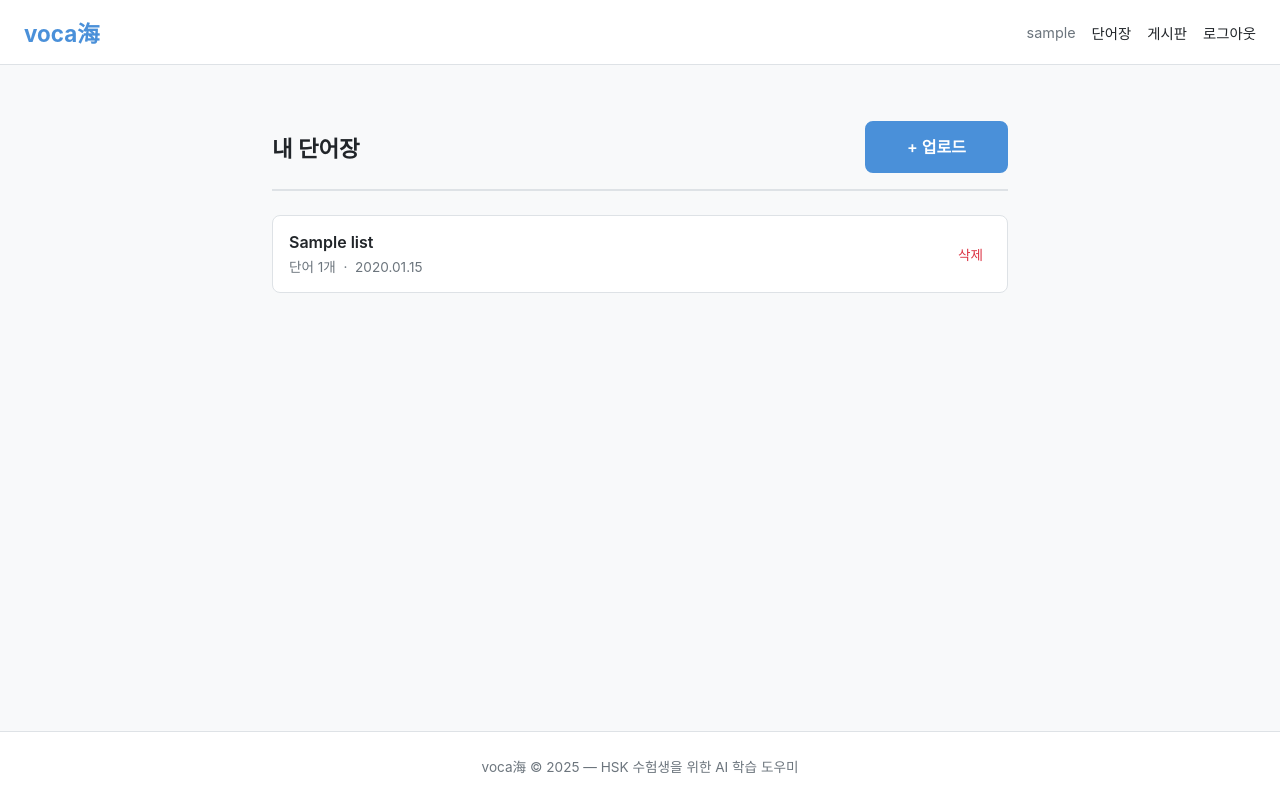
After one commit to asteria412/vocahigh-V2, a Flask app: page /vocab/ in a window 1280 px wide. The commit adds this page. Run offline with Flask 3, Linux system fonts and the light colour scheme; a user stored in the database is signed in; tables that the repository leaves empty hold one stand-in row (values such as "Sample post").

Commit message:
Day 4: 단어장 업로드 Blueprint + DB 모델 추가
- models: VocabList, VocabWord, Score 테이블
- blueprints/vocab: PDF/TXT 업로드 → 파싱 → 검토 → DB 저장
- core/vocab_parser.py 연결 (change_text_to_vocab_df)
- templates/vocab: index, upload, review, detail
- CSS: 카드목록, 파일드롭존, 단어테이블, 빈상태 스타일
- navbar에 단어장 링크 추가

Co-Authored-By: Claude Sonnet 4.6 <noreply@anthropic.com>

```diff
--- /dev/null
+++ b/blueprints/vocab/__init__.py
@@ -0,0 +1,5 @@
+from flask import Blueprint
+
+vocab_bp = Blueprint('vocab', __name__)
+
+from blueprints.vocab import routes
--- /dev/null
+++ b/blueprints/vocab/routes.py
@@ -0,0 +1,217 @@
+# =====================================================================
+# blueprints/vocab/routes.py - 단어장 업로드 & 관리
+# =====================================================================
+# 흐름:
+# 1. 사용자가 PDF/TXT 업로드
+# 2. core/로 텍스트 추출 + 파싱
+# 3. services/llm.py로 AI 보정
+# 4. 사용자가 결과 검토 (수정 가능)
+# 5. DB에 저장
+# =====================================================================
+
+import io
+import json
+from flask import render_template, request, redirect, url_for, flash, session
+from flask_login import login_required, current_user
+from extensions import db
+from models.vocab_list import VocabList
+from models.vocab_word import VocabWord
+from core.vocab_parser import change_text_to_vocab_df
+from blueprints.vocab import vocab_bp
+
+# V1의 PDF 로더 재사용
+import fitz  # PyMuPDF
+
+
+def extract_text_from_file(file):
+    """
+    업로드된 파일에서 텍스트 추출.
+    Flask의 FileStorage 객체를 받아서 문자열로 반환.
+    PDF와 TXT 모두 처리.
+    """
+    filename = file.filename.lower()
+    file_bytes = file.read()
+
+    if filename.endswith('.pdf'):
+        # PyMuPDF로 PDF 텍스트 추출
+        doc = fitz.open(stream=file_bytes, filetype='pdf')
+        text = ''
+        for page in doc:
+            text += page.get_text()
+        doc.close()
+
+        # V1과 동일한 손상 감지 로직
+        total_chars = len(text)
+        readable = sum(1 for c in text if c.isprintable() and not c.isspace())
+        if total_chars > 0 and readable / total_chars < 0.8:
+            return None  # 손상된 파일
+
+        return text
+
+    elif filename.endswith('.txt'):
+        # TXT 파일: UTF-8로 디코딩
+        try:
+            return file_bytes.decode('utf-8')
+        except UnicodeDecodeError:
+            return file_bytes.decode('cp949', errors='ignore')
+
+    return None
+
+
+# -------------------------------------------------------------------
+# 내 단어장 목록
+# -------------------------------------------------------------------
+@vocab_bp.route('/')
+@login_required
+def index():
+    # 로그인한 사용자의 단어장 목록 조회 (최신순)
+    vocab_lists = VocabList.query.filter_by(user_id=current_user.id)\
+                                 .order_by(VocabList.created_at.desc()).all()
+    return render_template('vocab/index.html', vocab_lists=vocab_lists)
+
+
+# -------------------------------------------------------------------
+# 단어장 업로드
+# -------------------------------------------------------------------
+@vocab_bp.route('/upload', methods=['GET', 'POST'])
+@login_required
+def upload():
+    if request.method == 'POST':
+        file = request.files.get('file')
+        list_name = request.form.get('list_name', '').strip()
+
+        # 파일 유무 확인
+        if not file or file.filename == '':
+            flash('파일을 선택해주세요.', 'danger')
+            return render_template('vocab/upload.html')
+
+        # 확장자 확인
+        if not (file.filename.lower().endswith('.pdf') or
+                file.filename.lower().endswith('.txt')):
+            flash('PDF 또는 TXT 파일만 업로드할 수 있어요.', 'danger')
+            return render_template('vocab/upload.html')
+
+        # 단어장 이름 기본값: 파일명
+        if not list_name:
+            list_name = file.filename.rsplit('.', 1)[0]
+
+        # 텍스트 추출
+        text = extract_text_from_file(file)
+        if text is None:
+            flash('파일을 읽을 수 없어요. 손상된 파일이거나 지원하지 않는 형식이에요.', 'danger')
+            return render_template('vocab/upload.html')
+
+        # 단어 파싱 (V1 core/vocab_parser.py 재사용)
+        df = change_text_to_vocab_df(text)
+        if df is None or df.empty:
+            flash('단어를 찾을 수 없어요. 파일 내용을 확인해주세요.', 'danger')
+            return render_template('vocab/upload.html')
+
+        # 파싱 결과를 세션에 임시 저장 (검토 화면으로 넘기기 위해)
+        words_data = df.to_dict('records')
+        session['pending_vocab'] = {
+            'list_name': list_name,
+            'words': words_data
+        }
+
+        flash(f'{len(words_data)}개 단어를 찾았어요. 내용을 확인해주세요.', 'success')
+        return redirect(url_for('vocab.review'))
+
+    return render_template('vocab/upload.html')
+
+
+# -------------------------------------------------------------------
+# 파싱 결과 검토 & 저장
+# -------------------------------------------------------------------
+@vocab_bp.route('/review', methods=['GET', 'POST'])
+@login_required
+def review():
+    # 세션에 대기 중인 단어 데이터가 없으면 업로드 페이지로
+    pending = session.get('pending_vocab')
+    if not pending:
+        return redirect(url_for('vocab.upload'))
+
+    if request.method == 'POST':
+        list_name = request.form.get('list_name', pending['list_name']).strip()
+
+        # 폼에서 수정된 단어 데이터 수집
+        # 체크박스로 제외한 단어는 포함하지 않음
+        selected_indices = request.form.getlist('selected')
+        words = pending['words']
+
+        saved_words = []
+        for i in selected_indices:
+            idx = int(i)
+            if idx < len(words):
+                word = words[idx]
+                # 수정된 값이 있으면 그걸로 교체
+                word['zh']     = request.form.get(f'zh_{idx}', word.get('zh', '')).strip()
+                word['pinyin'] = request.form.get(f'pinyin_{idx}', word.get('pinyin', '')).strip()
+                word['ko']     = request.form.get(f'ko_{idx}', word.get('ko', '')).strip()
+                word['pos']    = request.form.get(f'pos_{idx}', word.get('pos', '')).strip()
+                if word['zh'] and word['ko']:  # 한자와 의미가 있는 것만 저장
+                    saved_words.append(word)
+
+        if not saved_words:
+            flash('저장할 단어가 없어요. 최소 1개 이상 선택해주세요.', 'danger')
+            return render_template('vocab/review.html',
+                                   list_name=pending['list_name'],
+                                   words=pending['words'])
+
+        # DB에 저장
+        new_list = VocabList(user_id=current_user.id, name=list_name)
+        db.session.add(new_list)
+        db.session.flush()  # ID 먼저 확보
+
+        for w in saved_words:
+            new_word = VocabWord(
+                vocab_list_id=new_list.id,
+                zh=w.get('zh', ''),
+                pinyin=w.get('pinyin', ''),
+                ko=w.get('ko', ''),
+                pos=w.get('pos', '')
+            )
+            db.session.add(new_word)
+
+        db.session.commit()
+
+        # 세션 정리
+        session.pop('pending_vocab', None)
+
+        flash(f'"{list_name}" 단어장에 {len(saved_words)}개 단어를 저장했어요!', 'success')
+        return redirect(url_for('vocab.index'))
+
+    return render_template('vocab/review.html',
+                           list_name=pending['list_name'],
+                           words=pending['words'])
+
+
+# -------------------------------------------------------------------
+# 단어장 상세 보기
+# -------------------------------------------------------------------
+@vocab_bp.route('/<int:list_id>')
+@login_required
+def detail(list_id):
+    vocab_list = VocabList.query.filter_by(
+        id=list_id, user_id=current_user.id
+    ).first_or_404()
+
+    words = vocab_list.words.all()
+    return render_template('vocab/detail.html', vocab_list=vocab_list, words=words)
+
+
+# -------------------------------------------------------------------
+# 단어장 삭제
+# -------------------------------------------------------------------
+@vocab_bp.route('/<int:list_id>/delete', methods=['POST'])
+@login_required
+def delete(list_id):
+    vocab_list = VocabList.query.filter_by(
+        id=list_id, user_id=current_user.id
+    ).first_or_404()
+
+    db.session.delete(vocab_list)
+    db.session.commit()
+
+    flash(f'"{vocab_list.name}" 단어장을 삭제했어요.', 'info')
+    return redirect(url_for('vocab.index'))
--- a/models/__init__.py
+++ b/models/__init__.py
@@ -1,5 +1,7 @@
-# models 패키지 초기화 파일
-# 여기에 모델들을 임포트해두면 app factory에서 한 번에 불러올 수 있어.
+# models 패키지 - 전체 모델 임포트
 from .user import User
 from .post import Post
 from .reply import Reply
+from .vocab_list import VocabList
+from .vocab_word import VocabWord
+from .score import Score
--- a/static/css/style.css
+++ b/static/css/style.css
@@ -365,6 +365,170 @@ a:hover {
 }
 
 /* -------------------------------------------------------------------
+   페이지 공통 레이아웃
+   ------------------------------------------------------------------- */
+.page-header {
+    display: flex;
+    justify-content: space-between;
+    align-items: center;
+    margin-bottom: var(--space-lg);
+    padding-bottom: var(--space-md);
+    border-bottom: 2px solid var(--color-border);
+}
+
+.page-title {
+    font-size: 1.4rem;
+    font-weight: 700;
+}
+
+.page-desc {
+    color: var(--color-text-muted);
+    font-size: 0.9rem;
+    margin-bottom: var(--space-lg);
+}
+
+/* -------------------------------------------------------------------
+   카드 목록 (단어장 목록 등)
+   ------------------------------------------------------------------- */
+.card-list {
+    list-style: none;
+    display: flex;
+    flex-direction: column;
+    gap: var(--space-sm);
+}
+
+.card {
+    background: var(--color-surface);
+    border: 1px solid var(--color-border);
+    border-radius: var(--radius-md);
+    padding: var(--space-md);
+    display: flex;
+    justify-content: space-between;
+    align-items: center;
+}
+
+.card__link {
+    text-decoration: none;
+    color: inherit;
+    flex: 1;
+}
+
+.card__title {
+    font-weight: 600;
+    font-size: 1rem;
+    margin-bottom: 4px;
+}
+
+.card__meta {
+    font-size: 0.85rem;
+    color: var(--color-text-muted);
+}
+
+/* -------------------------------------------------------------------
+   빈 상태
+   ------------------------------------------------------------------- */
+.empty-state {
+    text-align: center;
+    padding: var(--space-xl);
+    color: var(--color-text-muted);
+    display: flex;
+    flex-direction: column;
+    align-items: center;
+    gap: var(--space-md);
+}
+
+/* -------------------------------------------------------------------
+   파일 업로드 드롭존
+   ------------------------------------------------------------------- */
+.file-drop {
+    display: flex;
+    flex-direction: column;
+    align-items: center;
+    justify-content: center;
+    gap: var(--space-sm);
+    border: 2px dashed var(--color-border);
+    border-radius: var(--radius-md);
+    padding: var(--space-xl);
+    cursor: pointer;
+    transition: border-color 0.2s;
+    text-align: center;
+}
+
+.file-drop:hover {
+    border-color: var(--color-primary);
+}
+
+.file-drop__icon { font-size: 2rem; }
+.file-drop__text { font-weight: 600; font-size: 0.95rem; }
+.file-drop__hint { font-size: 0.8rem; color: var(--color-text-muted); }
+.file-drop__input { display: none; }
+
+/* -------------------------------------------------------------------
+   단어 테이블
+   ------------------------------------------------------------------- */
+.word-table-wrap {
+    overflow-x: auto;
+    border-radius: var(--radius-md);
+    border: 1px solid var(--color-border);
+}
+
+.word-table {
+    width: 100%;
+    border-collapse: collapse;
+    font-size: 0.9rem;
+}
+
+.word-table th {
+    background: var(--color-bg);
+    padding: var(--space-sm) var(--space-md);
+    text-align: left;
+    font-weight: 600;
+    border-bottom: 2px solid var(--color-border);
+    white-space: nowrap;
+}
+
+.word-table td {
+    padding: var(--space-sm) var(--space-md);
+    border-bottom: 1px solid var(--color-border);
+    vertical-align: middle;
+}
+
+.word-table tr:last-child td { border-bottom: none; }
+
+.form-input--sm {
+    padding: 4px 8px;
+    font-size: 0.85rem;
+    min-height: 36px;
+    min-width: 60px;
+}
+
+/* 전체선택/개수 컨트롤 */
+.review-controls {
+    display: flex;
+    justify-content: space-between;
+    align-items: center;
+    margin-bottom: var(--space-md);
+}
+
+/* 아이콘 버튼 (삭제 등) */
+.btn-icon {
+    background: none;
+    border: none;
+    cursor: pointer;
+    font-size: 0.85rem;
+    padding: var(--space-xs) var(--space-sm);
+    border-radius: var(--radius-sm);
+}
+
+.btn-icon--danger {
+    color: var(--color-danger);
+}
+
+.btn-icon--danger:hover {
+    background: #FEE2E2;
+}
+
+/* -------------------------------------------------------------------
    푸터
    ------------------------------------------------------------------- */
 .footer {
--- a/templates/base.html
+++ b/templates/base.html
@@ -36,6 +36,7 @@
             {% if current_user.is_authenticated %}
                 <!-- 로그인 상태 -->
                 <span class="nav-nickname">{{ current_user.nickname }}</span>
+                <a href="{{ url_for('vocab.index') }}" class="nav-link">단어장</a>
                 <a href="{{ url_for('board.list') }}" class="nav-link">게시판</a>
                 <a href="{{ url_for('auth.logout') }}" class="nav-link">로그아웃</a>
             {% else %}
--- /dev/null
+++ b/templates/vocab/index.html
@@ -0,0 +1,36 @@
+{% extends 'base.html' %}
+{% block title %}내 단어장 — voca海{% endblock %}
+
+{% block content %}
+<div class="page">
+    <div class="page-header">
+        <h2 class="page-title">내 단어장</h2>
+        <a href="{{ url_for('vocab.upload') }}" class="btn btn--primary">+ 업로드</a>
+    </div>
+
+    {% if vocab_lists %}
+        <ul class="card-list">
+            {% for vl in vocab_lists %}
+            <li class="card">
+                <a href="{{ url_for('vocab.detail', list_id=vl.id) }}" class="card__link">
+                    <div class="card__title">{{ vl.name }}</div>
+                    <div class="card__meta">
+                        단어 {{ vl.words.count() }}개 &nbsp;·&nbsp;
+                        {{ vl.created_at.strftime('%Y.%m.%d') }}
+                    </div>
+                </a>
+                <form method="POST" action="{{ url_for('vocab.delete', list_id=vl.id) }}"
+                      onsubmit="return confirm('정말 삭제할까요?')">
+                    <button type="submit" class="btn-icon btn-icon--danger">삭제</button>
+                </form>
+            </li>
+            {% endfor %}
+        </ul>
+    {% else %}
+        <div class="empty-state">
+            <p>아직 단어장이 없어요.</p>
+            <a href="{{ url_for('vocab.upload') }}" class="btn btn--outline">첫 단어장 올리기</a>
+        </div>
+    {% endif %}
+</div>
+{% endblock %}
```
Also changed, not shown: create_app.py (+6 -4 lines), models/score.py (added, +34 -0 lines), models/vocab_list.py (added, +27 -0 lines), models/vocab_word.py (added, +32 -0 lines), templates/vocab/detail.html (added, +38 -0 lines), templates/vocab/review.html (added, +86 -0 lines), templates/vocab/upload.html (added, +49 -0 lines).
